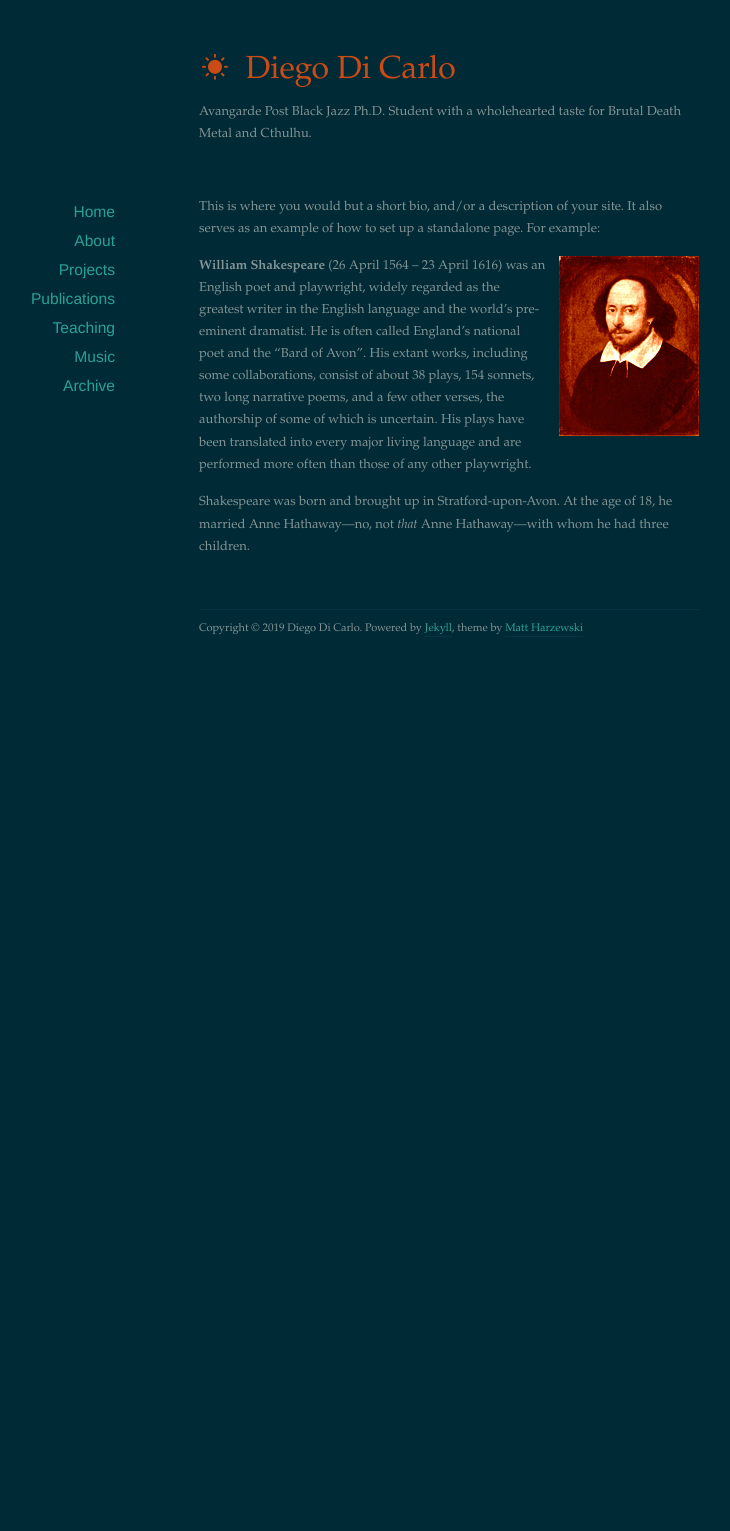
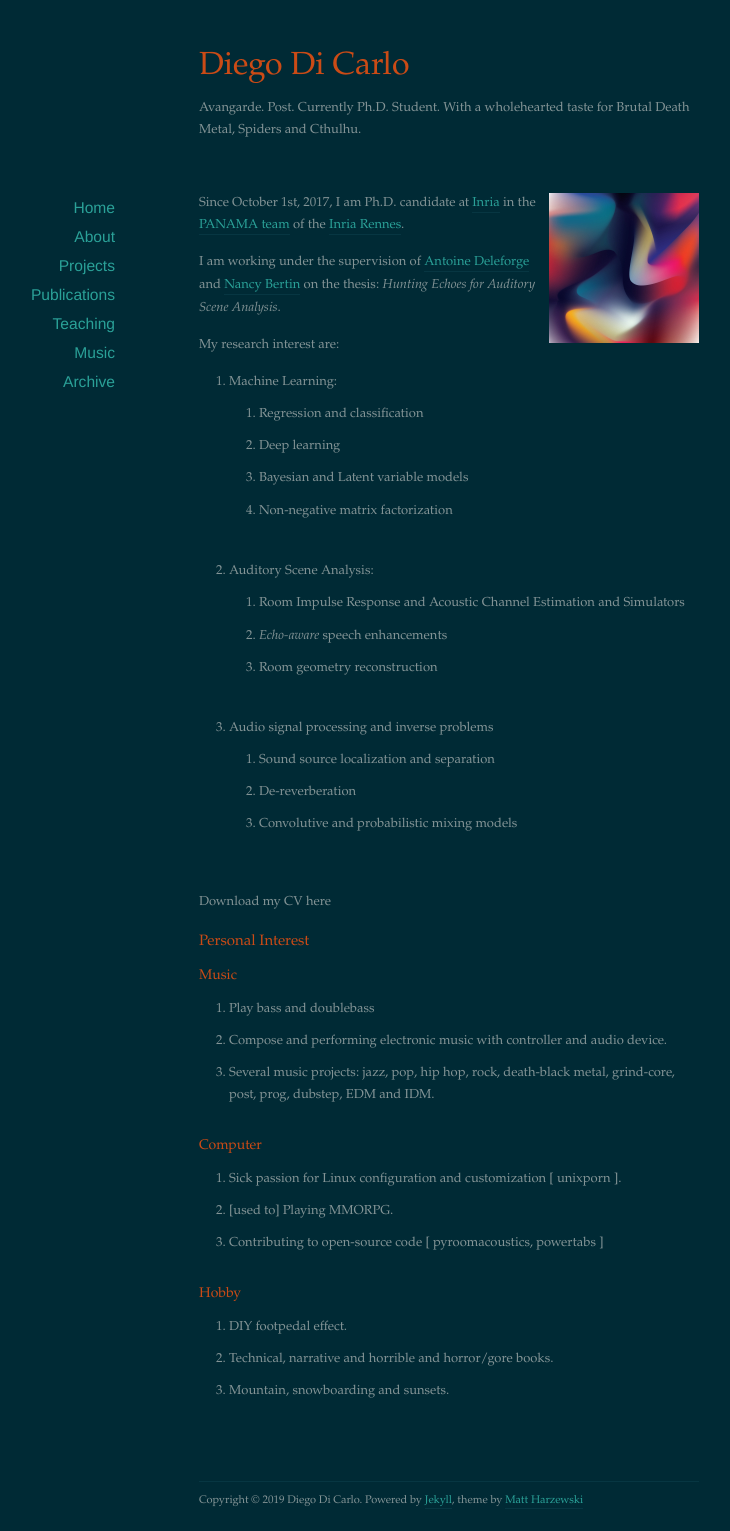
Before and after one commit to Chutlhu/chutlhu_old.github.io, a Jekyll site: the page built from _pages/about.md, in a window 1280 px wide. Shown: the whole page, without its empty margins (191-921 px from the left). Built offline with Jekyll 4.4.1, drawn with Linux system fonts in a browser that asks for light colours; nearby versions of some CDN libraries; before the commit the page ends 900 px from its top, so only the background shows below that.

Commit message:
biblio and logo

```diff
--- a/Gemfile
+++ b/Gemfile
@@ -1,2 +1,3 @@
 gem "jekyll"
 gem 'jekyll-paginate'
+gem 'jekyll-scholar'
--- a/_config.yml
+++ b/_config.yml
@@ -4,7 +4,7 @@
 name: Diego Di Carlo
 email: diego.di-carlo@inria.rf
 url: http://example.org
-description: Avangarde Post Black Jazz Ph.D. Student with a wholehearted taste for Brutal Death Metal and Cthulhu.
+description: Avangarde. Post. Currently Ph.D. Student. With a wholehearted taste for Brutal Death Metal, Spiders and Cthulhu.
 
 
 ###########################3
@@ -16,10 +16,33 @@
 paginate: 10
 permalink: /:year/:month/:day/:title/
 
-plugins: [jekyll-paginate]
+plugins:
+  - jekyll-paginate
+  - 'jekyll/scholar'
 
 gems: [jekyll-paginate]
 
+################
+# Jekyll Scholar
+scholar:
+  style: apa
+  locale: en
+
+  sort_by: none
+  order: ascending
+
+  source: ./_bibliography
+  bibliography: papers.bib
+  bibliography_template: "{{reference}}"
+
+  replace_strings: true
+  join_strings:    true
+
+  details_dir:    bibliography
+  details_layout: bibtex.html
+  details_link:   Details
+
+  query: "@*"
 
 ####################
 # Social Integration
--- a/_includes/header.html
+++ b/_includes/header.html
@@ -1,4 +1,5 @@
 <header id="header">
-    <h1><a href="/"><i class="icon-sun"></i> {{ site.name }}</a></h1>
+    <!-- <h1><a href="/"><i class="icon-sun"></i> {{ site.name }}</a></h1> -->
+    <h1><a href="/">{{ site.name }}</a></h1>
     <p>{{ site.description }}</p>
 </header>
--- a/_pages/about.md
+++ b/_pages/about.md
@@ -4,9 +4,41 @@
 permalink : /about/
 ---
 
-This is where you would but a short bio, and/or a description of your site. It also serves as an example of how to set up a standalone page. For example:
+<img src="/images/echoes.jpg" class="right" width=150px/>
 
-<img src="/images/shakespeare.png" class="right" />
-**William Shakespeare** (26 April 1564 – 23 April 1616) was an English poet and playwright, widely regarded as the greatest writer in the English language and the world's pre-eminent dramatist. He is often called England's national poet and the "Bard of Avon". His extant works, including some collaborations, consist of about 38 plays, 154 sonnets, two long narrative poems, and a few other verses, the authorship of some of which is uncertain. His plays have been translated into every major living language and are performed more often than those of any other playwright.
+Since October 1st, 2017, I am Ph.D. candidate at [Inria](http://www.inria.fr) in the [PANAMA team](https://team.inria.fr/panama/) of the [Inria Rennes](https://www.inria.fr/centre/rennes).
 
-Shakespeare was born and brought up in Stratford-upon-Avon. At the age of 18, he married Anne Hathaway—no, not *that* Anne Hathaway—with whom he had three children.
+I am working under the supervision of [Antoine Deleforge](https://members.loria.fr/ADeleforge/) and [Nancy Bertin](https://team.inria.fr/panama/author/nbertin/) on the thesis: *Hunting Echoes for Auditory Scene Analysis*.
+
+My research interest are:
+- Machine Learning:
+  - Regression and classification
+  - Deep learning
+  - Bayesian and Latent variable models
+  - Non-negative matrix factorization
+- Auditory Scene Analysis:
+  - Room Impulse Response and Acoustic Channel Estimation and Simulators
+  - *Echo-aware* speech enhancements
+  - Room geometry reconstruction
+- Audio signal processing and inverse problems
+  - Sound source localization and separation
+  - De-reverberation
+  - Convolutive and probabilistic mixing models
+
+Download my CV here
+
+## Personal Interest
+### Music
+- Play bass and doublebass
+- Compose and performing electronic music with controller and audio device.
+- Several music projects:  jazz, pop, hip hop, rock, death-black metal, grind-core, post, prog, dubstep, EDM and IDM.
+
+### Computer
+- Sick passion for Linux configuration and customization [ unixporn ].
+- [used to] Playing MMORPG.
+- Contributing to open-source code \[ pyroomacoustics, powertabs \]
+
+### Hobby
+- DIY footpedal effect.
+- Technical, narrative and horrible and horror/gore books.
+- Mountain, snowboarding and sunsets.
--- a/assets/css/style.css
+++ b/assets/css/style.css
@@ -280,3 +280,21 @@
 .icon-anchor {
 	font-size: 65%;
 }
+
+
+* {
+  box-sizing: border-box;
+}
+
+.column {
+  float: left;
+  width: 33.33%;
+  padding: 0px;
+}
+
+/* Clearfix (clear floats) */
+.row::after {
+  content: "";
+  clear: both;
+  display: table;
+}
```
Also changed, not shown: _bibliography/papers.bib (added, +17 -0 lines), _pages/publications.md (+5 -2 lines), index.html (+18 -19 lines), Gemfile.lock, images/avatar_d.png (added), images/echoes.jpg (added).
